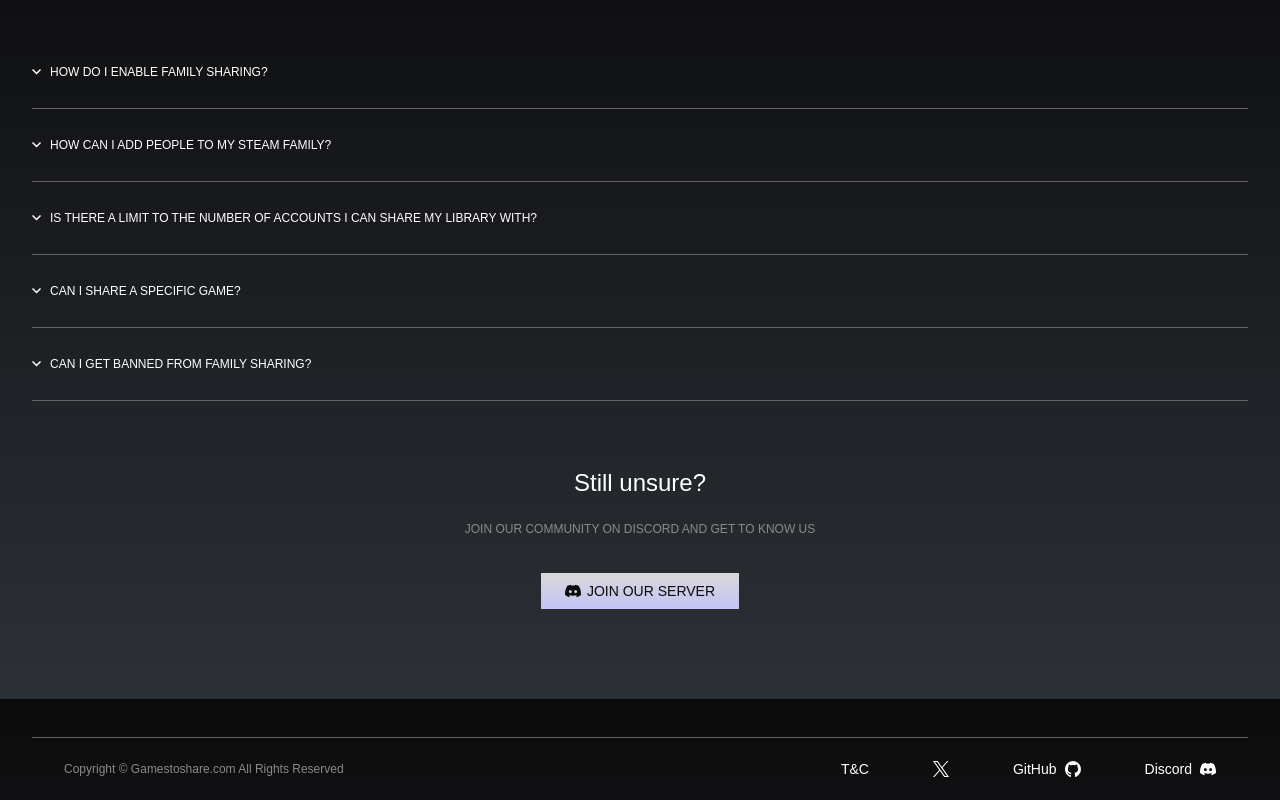
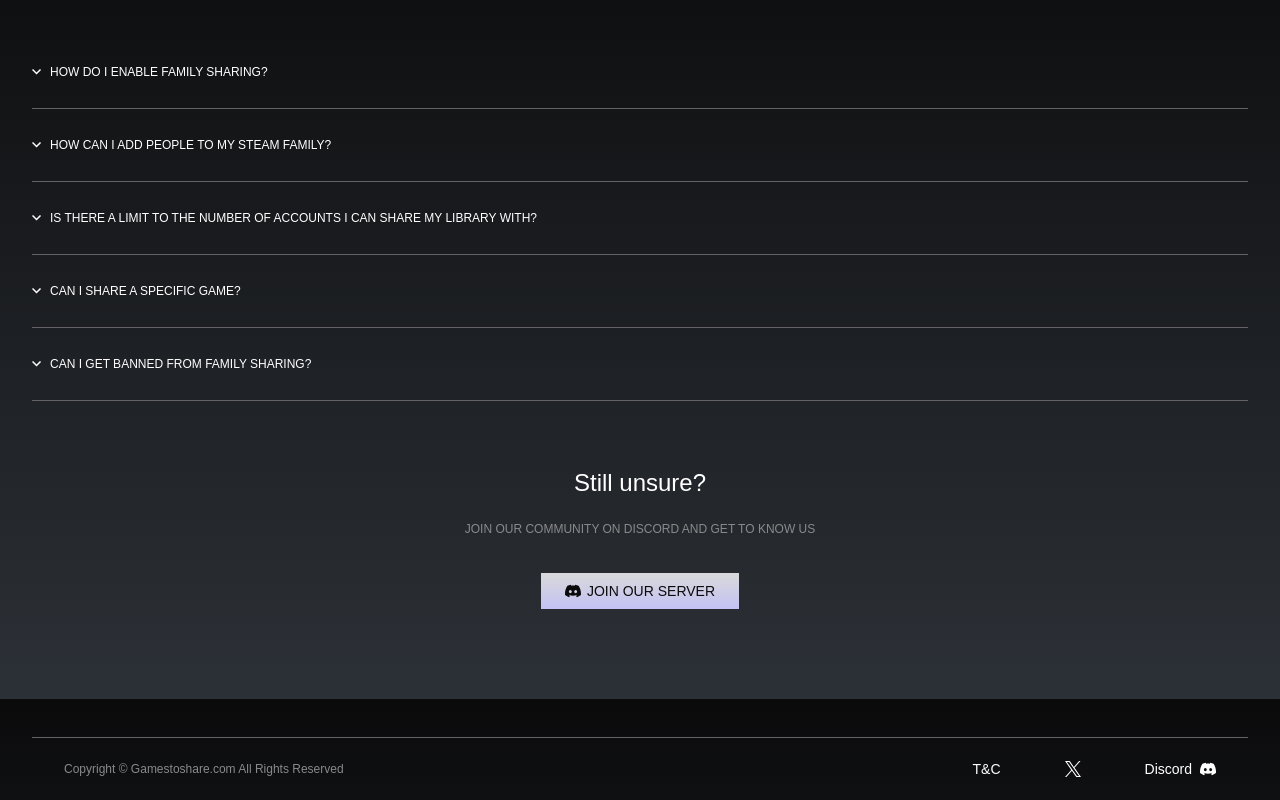
Before and after one commit to yasemitee/gamestoshare, a Next.js app: page / in a window 1280 px wide. Shown: the part 901-1701 px from the top of the page. Built offline with nearby package versions, Linux system fonts and the light colour scheme; no server answers; the database is empty; a web font is replaced by a local one.

Commit message:
refactor: remove GitHub link from footer

```diff
--- a/app/components/layout/Footer.tsx
+++ b/app/components/layout/Footer.tsx
@@ -36,22 +36,6 @@
             />
           </a>
           <a
-            href="https://github.com/yasemitee/gamestoshare"
-            target="_blank"
-            rel="noopener noreferrer"
-            className="text-navbar flex items-center gap-2 text-navbar hover:opacity-80 transition-opacity"
-            style={{ color: colors.white }}
-          >
-            GitHub
-            <img
-              src="/GithubLogo.svg"
-              alt="GitHub"
-              width={16}
-              height={16}
-              style={{ filter: 'brightness(0) invert(1)' }}
-            />
-          </a>
-          <a
             href="https://discord.gg/mavhKaDRCv"
             target="_blank"
             rel="noopener noreferrer"
```
